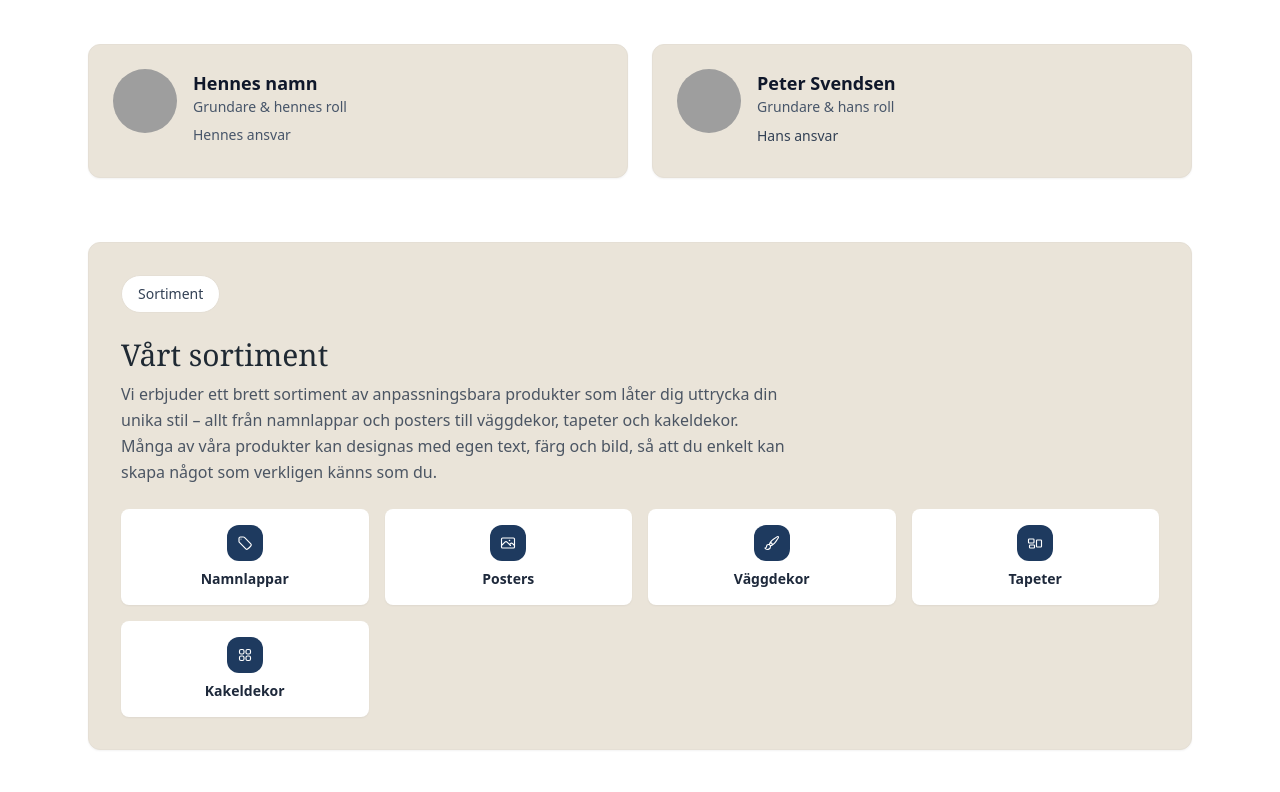
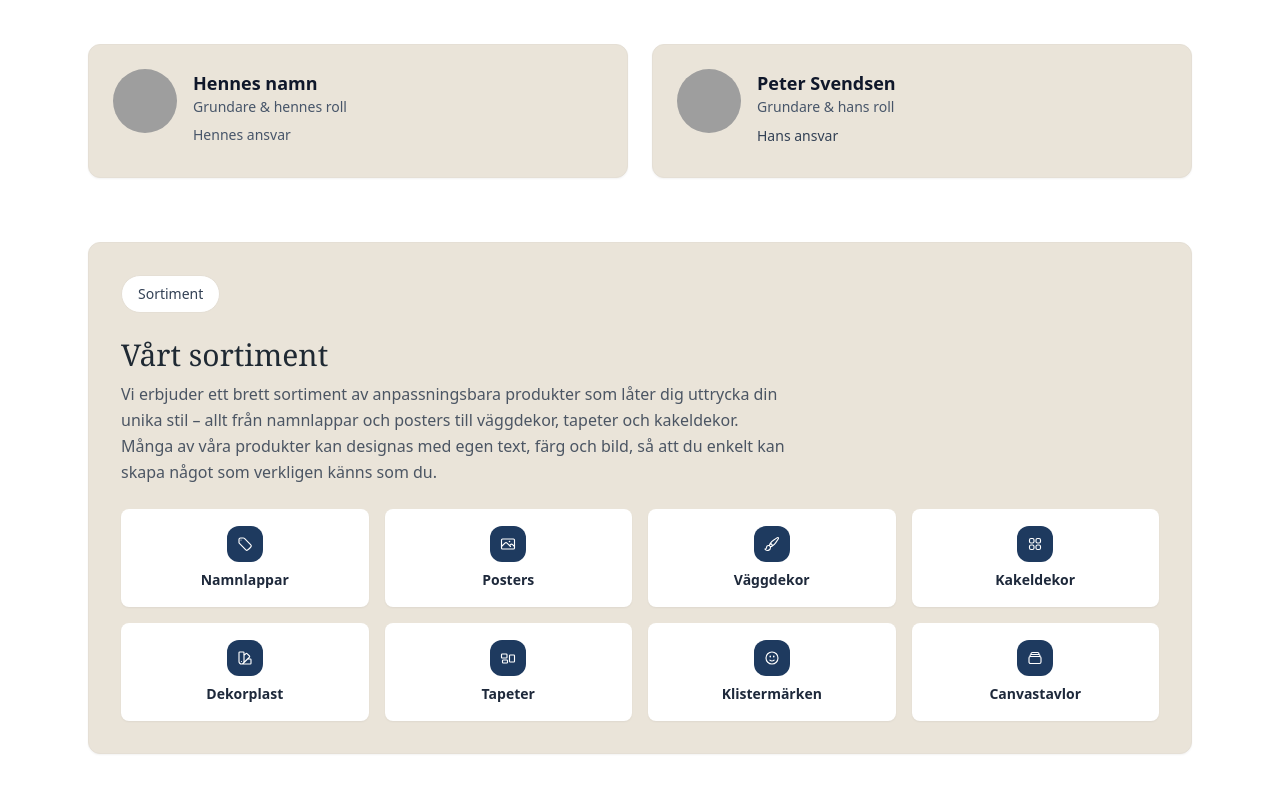
Before and after one commit to EmiliaNamly/NamlyAboutContact, a React (Vite) app: page /about-us in a window 1280 px wide. Shown: the part 807-1599 px from the top of the page. Built offline with nearby package versions, Linux system fonts and the light colour scheme; grey boxes are pictures that could not be loaded; the HTML template or start-up script is replaced by a standard one.

Commit message:
Added more categories and hover effect

```diff
--- a/src/components/SortimentSection.tsx
+++ b/src/components/SortimentSection.tsx
@@ -1,8 +1,11 @@
 import {
+    FaceSmileIcon,
     PaintBrushIcon,
     PhotoIcon,
     RectangleGroupIcon,
+    RectangleStackIcon,
     Squares2X2Icon,
+    SwatchIcon,
     TagIcon,
 } from "@heroicons/react/24/outline";
 
@@ -18,8 +21,11 @@ const categories: CategoryTitle[] = [
     { id: "namnlappar", label: "Namnlappar", icon: TagIcon, href: "/namnlappar.html" },
     { id: "posters", label: "Posters", icon: PhotoIcon, href: "/posters.html" },
     { id: "vaggdekor", label: "Väggdekor", icon: PaintBrushIcon, href: "/vaggdekor.html" },
+    { id: "kakeldekor", label: "Kakeldekor", icon: Squares2X2Icon, href: "/kakeldekor.html" },
+    { id: "dekorplast", label: "Dekorplast", icon: SwatchIcon, href: "/dekorplast.html" },
     { id: "tapeter", label: "Tapeter", icon: RectangleGroupIcon, href: "/tapeter.html" },
-    { id: "kakeldekor", label: "Kakeldekor", icon: Squares2X2Icon, href: "/kakeldekor.html", fullWidth: true },
+    { id: "klistermarken", label: "Klistermärken", icon: FaceSmileIcon, href: "/klistermarken.html" },
+    { id: "canvastavlor", label: "Canvastavlor", icon: RectangleStackIcon, href: "/canvastavlor.html" },
 ];
 
 export default function SortimentSection() {
@@ -51,13 +57,13 @@ export default function SortimentSection() {
                                 <a
                                     key={category.id}
                                     href={category.href}
-                                    className={`bg-white p-4 rounded-lg shadow-sm flex flex-col items-center text-center gap-2 ${category.fullWidth ? "col-span-2 md:col-span-1" : ""
+                                    className={`group bg-white p-4 rounded-lg shadow-sm border border-transparent flex flex-col items-center text-center gap-2 transition-all duration-200 hover:-translate-y-1 hover:shadow-lg hover:border-[#1E3A5F]/20 ${category.fullWidth ? "col-span-2 md:col-span-1" : ""
                                         }`}
                                 >
-                                    <div className="flex h-9 w-9 items-center justify-center rounded-xl bg-[#1E3A5F]">
+                                    <div className="flex h-9 w-9 items-center justify-center rounded-xl bg-[#1E3A5F] shrink-0 transition-colors duration-200 group-hover:bg-[#2E5C8A]">
                                         <Icon className="h-4 w-4 text-white" strokeWidth={1.7} />
                                     </div>
-                                    <span className="text-sm font-semibold text-slate-800">
+                                    <span className="text-sm font-semibold text-slate-800 transition-colors duration-200 group-hover:text-[#1E3A5F]">
                                         {category.label}
                                     </span>
                                 </a>
```
